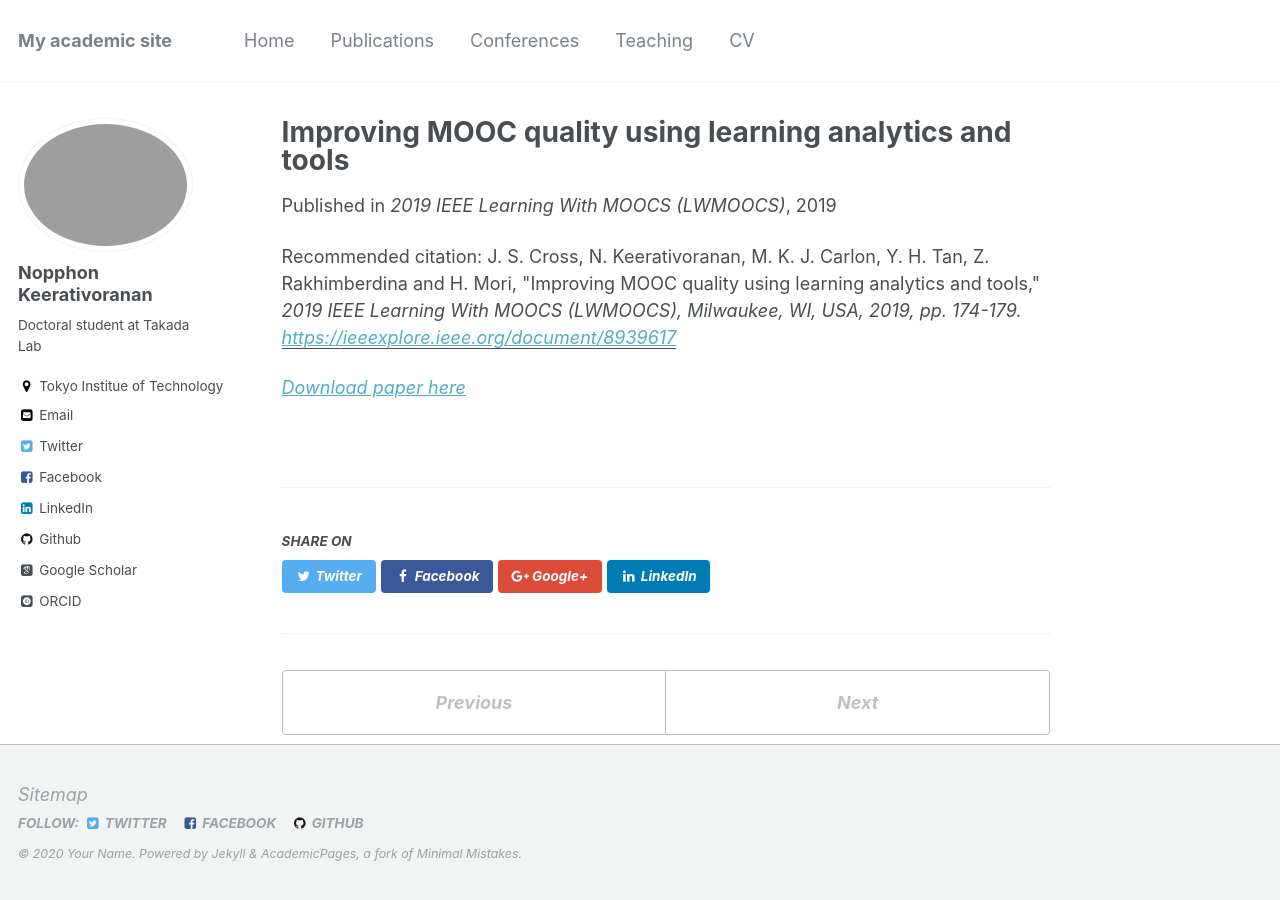
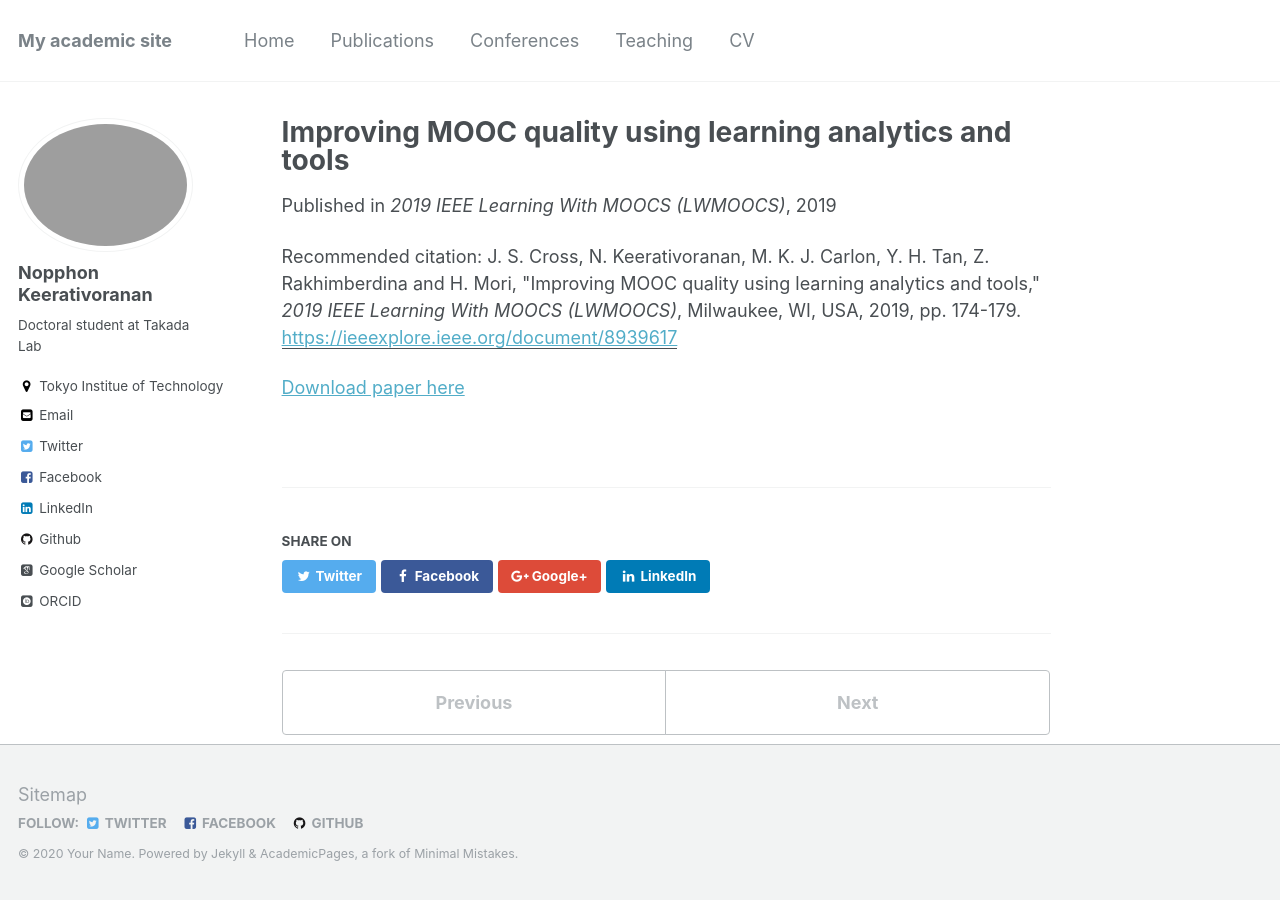
Before and after one commit to KeNopphon/KeNopphon.github.io, a Jekyll site: the page built from _publications/paper-number-6.md, in a window 1280 px wide. Built offline with Jekyll 4.4.1, drawn with Linux system fonts in a browser that asks for light colours; some web fonts are replaced.

```diff
--- a/_publications/paper-number-6.md
+++ b/_publications/paper-number-6.md
@@ -6,7 +6,7 @@ excerpt: '2nd author'
 date: 2019-10-24
 venue: ' 2019 IEEE Learning With MOOCS (LWMOOCS)'
 paperurl: 'https://ieeexplore.ieee.org/document/8939617'
-citation: 'J. S. Cross, N. Keerativoranan, M. K. J. Carlon, Y. H. Tan, Z. Rakhimberdina and H. Mori, "Improving MOOC quality using learning analytics and tools," <i>2019 IEEE Learning With MOOCS (LWMOOCS), Milwaukee, WI, USA, 2019, pp. 174-179.'
+citation: 'J. S. Cross, N. Keerativoranan, M. K. J. Carlon, Y. H. Tan, Z. Rakhimberdina and H. Mori, "Improving MOOC quality using learning analytics and tools," <i>2019 IEEE Learning With MOOCS (LWMOOCS)</i>, Milwaukee, WI, USA, 2019, pp. 174-179.'
 ---
 
 [Download paper here](https://ieeexplore.ieee.org/stamp/stamp.jsp?tp=&arnumber=8939617)
```
